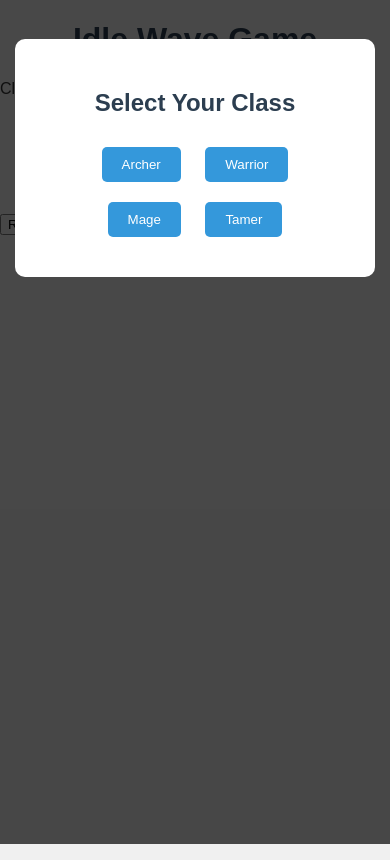
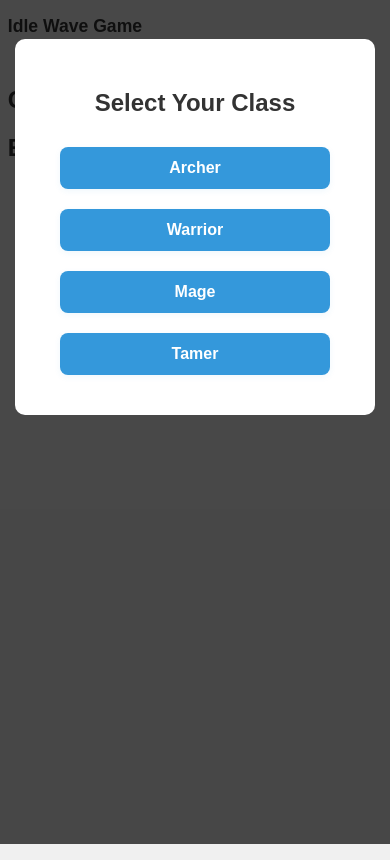
Before and after one commit to benotur/idle-wave-game, a website with bundled scripts: page public/index.html in a window 390 px wide. Built offline with nearby package versions, Linux system fonts and the light colour scheme.

Commit message:
mobile ui improvements

```diff
--- a/public/styles/main.css
+++ b/public/styles/main.css
@@ -3,62 +3,134 @@ body {
     font-family: 'Arial', sans-serif;
     background-color: #f0f0f0;
     color: #333;
+    min-height: 100vh;
 }
 
-h1, h2, h3 {
-    text-align: center;
-    color: #2c3e50;
+#game-container {
+    max-width: 500px;
+    margin: 0 auto;
+    padding: 0 10px;
 }
 
-.container {
-    width: 80%;
-    margin: auto;
-    overflow: hidden;
+header, main, footer {
+    width: 100%;
+    box-sizing: border-box;
 }
 
-.game-area {
-    background-color: #fff;
-    border: 2px solid #2c3e50;
-    border-radius: 10px;
-    padding: 20px;
-    box-shadow: 0 0 10px rgba(0, 0, 0, 0.1);
+header h1 {
+    font-size: 2rem;
+    margin: 16px 0 8px 0;
 }
 
-.wave-info {
-    text-align: center;
-    margin: 20px 0;
+#player-info {
+    display: flex;
+    flex-wrap: wrap;
+    justify-content: center;
+    gap: 10px;
+    font-size: 1.1rem;
+    margin-bottom: 10px;
 }
 
-.character {
-    display: flex;
-    justify-content: center;
-    margin: 20px 0;
+.wave-info h2 {
+    font-size: 1.2rem;
+    margin: 8px 0;
 }
 
-.character img {
-    width: 100px;
-    height: auto;
+#mobs-container, #boss-container {
+    display: flex;
+    flex-wrap: wrap;
+    justify-content: center;
+    gap: 12px;
+    margin: 16px 0;
 }
 
-.button {
+.mob, #boss {
+    background: #fff;
+    border: 2px solid #3498db;
+    border-radius: 10px;
+    padding: 12px 16px;
+    min-width: 90px;
+    text-align: center;
+    font-size: 1rem;
+    box-shadow: 0 2px 8px rgba(52,152,219,0.08);
+    transition: opacity 0.3s;
+    cursor: pointer;
+    user-select: none;
+}
+
+.mob:active, #boss:active {
+    background: #eaf6fb;
+}
+
+.button, button {
     display: inline-block;
-    padding: 10px 20px;
-    margin: 10px;
+    padding: 14px 24px;
+    margin: 10px 0;
     background-color: #3498db;
     color: white;
     border: none;
-    border-radius: 5px;
+    border-radius: 8px;
     cursor: pointer;
-    text-align: center;
+    font-size: 1.1rem;
+    font-weight: bold;
+    box-shadow: 0 2px 6px rgba(52,152,219,0.08);
+    transition: background 0.2s;
+    width: 90%;
+    max-width: 320px;
 }
 
-.button:hover {
+.button:hover, button:hover {
     background-color: #2980b9;
 }
 
-.footer {
+footer {
     text-align: center;
     margin-top: 20px;
-    font-size: 0.9em;
-    color: #7f8c8d;
+    padding-bottom: 24px;
 }
+
+#character-selection {
+    display: flex;
+    align-items: center;
+    justify-content: center;
+}
+
+#character-selection > div {
+    width: 90vw;
+    max-width: 340px;
+    padding: 24px 10px;
+}
+
+@media (max-width: 600px) {
+    #game-container {
+        max-width: 100vw;
+        padding: 0 2vw;
+    }
+    header h1 {
+        font-size: 1.4rem;
+    }
+    .mob, #boss {
+        min-width: 70px;
+        font-size: 0.95rem;
+        padding: 10px 8px;
+    }
+    .button, button {
+        font-size: 1rem;
+        padding: 12px 10px;
+        max-width: 98vw;
+    }
+    #character-selection > div {
+        max-width: 98vw;
+        padding: 16px 2vw;
+    }
+}
+
+@media (max-width: 400px) {
+    header h1 {
+        font-size: 1.1rem;
+    }
+    .mob, #boss {
+        font-size: 0.85rem;
+        padding: 8px 4px;
+    }
+}
```
